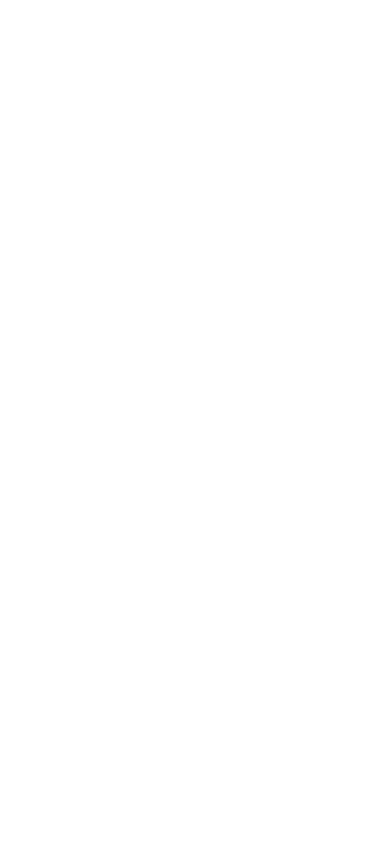
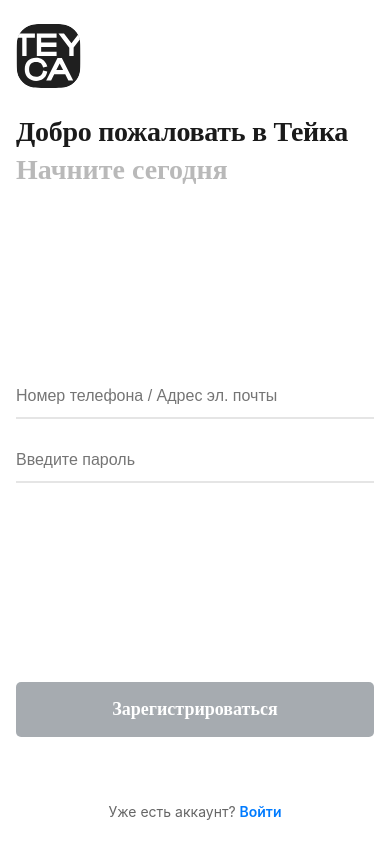
Before and after one commit to pavelgerasimchik20/empty-app, an Angular app: page /login in a window 390 px wide. Built offline with nearby package versions, Linux system fonts and the light colour scheme.

Commit message:
login page design finished + adaptive

```diff
--- a/src/app/pages/login/login.component.css
+++ b/src/app/pages/login/login.component.css
@@ -6,7 +6,129 @@
 
 .login-container {
   grid-column: span 5;
+  max-width: 400px;
+  margin: 0 auto;
+  padding: 40px 20px;
+  font-family: -apple-system, BlinkMacSystemFont, "Segoe UI", Roboto, sans-serif;
+  background: #ffffff;
+  align-content: center;
+}
+
+.welcome-section {
+  text-align: center;
+  margin-bottom: 32px;
+}
+
+.welcome-title {
+  font-family: Manrope;
+  font-weight: 800;
+  font-size: 30px;
+  line-height: 135%;
+  letter-spacing: -0.01em;
+  text-align: center;
+  margin: 0 0 8px 0;
+  color: #1a1a1a;
+}
+
+.welcome-subtitle {
+  font-family: Manrope;
+  font-weight: 800;
+  font-size: 30px;
+  line-height: 135%;
+  text-align: center;
+  color: #1a1a1a;
+  height: 1.5em;
+  opacity: 0.3;
+}
+
+.login-form {
+  margin-bottom: 24px;
+}
+
+.input-group {
+  margin-bottom: 20px;
+}
+
+.form-input-transparent {
+  width: 100%;
+  padding: 12px 0;
+  border: none;
+  border-bottom: 2px solid rgba(0, 0, 0, 0.1);
+  background: transparent;
+  font-size: 16px;
+  transition: border-color 1s;
+  box-sizing: border-box;
+  outline: none;
+}
+
+.form-input-transparent:focus {
+  border-bottom-color: #1f1f1f;
+}
+
+.form-input-transparent.ng-invalid.ng-touched {
+  border-bottom-color: #dc3545;
+}
+
+.submit-btn {
+  font-family: Manrope;
+  width: 100%;
+  padding: 14px;
+  background: #1f1f1f;
+  color: white;
+  border: none;
+  border-radius: 5px;
+  font-size: 18px;
+  /* font-size: 14px; не получается, совсем не виден */
+  line-height: 150%;
+  font-weight: 600;
+  cursor: pointer;
+  transition: background-color 0.2s;
+}
+
+.submit-btn:disabled {
+  background: #6c757d;
+  cursor: not-allowed;
+  opacity: 0.6;
+}
+
+.divider {
+  position: relative;
+  text-align: center;
+  margin: 24px 0;
+}
+
+.divider::before {
+  content: "";
+  position: absolute;
+  top: 50%;
+  left: 0;
+  right: 0;
+  height: 1px;
+  background: #e1e5e9;
+}
+
+.divider-text {
+  position: relative;
   background: white;
+  padding: 0 16px;
+  color: #666;
+  font-size: 14px;
+}
+
+.login-link {
+  text-align: center;
+}
+
+.login-link p {
+  margin: 0;
+  color: #666;
+  font-size: 14px;
+}
+
+.login-bold {
+  color: #007bff;
+  font-weight: 600;
+  cursor: pointer;
 }
 
 .content-container {
@@ -16,18 +138,21 @@
   background-repeat: no-repeat;
   background-size: contain;
   background-position: center;
-  height: 100%;
+  height: auto;
   display: flex;
   flex-direction: column;
   justify-content: space-between;
   padding: 35px;
+  margin: 20px 20px 20px 20px;
+  border-radius: 22px;
+  /* не нашел этот радиус, наверное это картинка такая */
 }
 
 .loyalty-program-label {
   display: flex;
   flex-direction: column;
   justify-content: space-between;
-  gap: 12px;
+  gap: 16px;
 }
 
 .title-base-text {
@@ -110,15 +235,67 @@
 }
 
 @media (max-width: 768px) {
-  .page {
-    grid-template-columns: 1fr;
+  .login-page {
+    display: flex;
   }
 
   .login-container {
-    grid-column: span 1;
+    display: flex;
+    flex-direction: column;
+    justify-content: space-between;
+    width: 100%;
+    padding: 24px 16px;
   }
 
   .content-container {
     display: none;
   }
+
+  .divider {
+    display: none;
+  }
+
+  .welcome-section {
+    text-align: left;
+    margin-bottom: 32px;
+  }
+
+  .welcome-title {
+    text-align: left;
+    font-size: 28px;
+    margin: 20px 0 0 0;
+  }
+
+  .welcome-subtitle {
+    text-align: left;
+    font-size: 28px;
+  }
+
+  .login-form {
+    margin-top: 40%;
+  }
+
+  .submit-btn {
+    margin-top: 75%;
+  }
 }
+
+@media (max-width: 768px) and (max-height: 844px) {
+  .login-form {
+    margin-top: 30%;
+  }
+
+  .submit-btn {
+    margin-top: 50%;
+  }
+}
+
+@media (max-width: 768px) and (max-height: 740px) {
+  .login-form {
+    margin-top: 25%;
+  }
+
+  .submit-btn {
+    margin-top: 40%;
+  }
+}
--- a/src/app/pages/login/login.component.html
+++ b/src/app/pages/login/login.component.html
@@ -1,5 +1,51 @@
 <div class="login-page">
-  <div class="login-container"></div>
+  <div class="login-container">
+    <div class="welcome-section">
+      <img src="../../../assets/svg/logo.svg" alt="logo" />
+      <h1 class="welcome-title">Добро пожаловать в Тейка</h1>
+      <p class="welcome-subtitle">Начните сегодня</p>
+    </div>
+
+    <form [formGroup]="form" (ngSubmit)="onSubmit()" class="login-form">
+      <div class="input-group">
+        <input
+          type="text"
+          formControlName="login"
+          class="form-input-transparent"
+          placeholder="Номер телефона / Адрес эл. почты"
+          autocomplete="off"
+          autocorrect="off"
+          autocapitalize="off"
+          spellcheck="false"
+        />
+      </div>
+
+      <div class="input-group">
+        <input
+          type="password"
+          formControlName="password"
+          placeholder="Введите пароль"
+          class="form-input-transparent"
+          autocomplete="new-password"
+          autocorrect="off"
+          autocapitalize="off"
+          spellcheck="false"
+        />
+      </div>
+
+      <button type="submit" class="submit-btn" [disabled]="form.invalid">
+        Зарегистрироваться
+      </button>
+    </form>
+
+    <div class="divider">
+      <span class="divider-text">ИЛИ</span>
+    </div>
+
+    <div class="login-link">
+      <p>Уже есть аккаунт? <strong class="login-bold">Войти</strong></p>
+    </div>
+  </div>
   <div class="content-container">
     <div class="loyalty-program-label">
       <span class="title-base-text title-regular-text">Программа</span>
@@ -8,31 +54,19 @@
     <div class="toggle-container">
       <div class="toggle-options">
         <div class="toggle-item">
-          <img
-            src="../../../assets/svg/percent.svg"
-            alt="bonus"
-          />
+          <img src="../../../assets/svg/percent.svg" alt="bonus" />
           <span class="text">Бонусные и скидочные программы</span>
         </div>
         <div class="toggle-item">
-          <img
-            src="../../../assets/svg/menu.svg"
-            alt="menu"
-          />
+          <img src="../../../assets/svg/menu.svg" alt="menu" />
           <span class="text">Приветственные бонусы и уровни</span>
         </div>
         <div class="toggle-item">
-          <img
-            src="../../../assets/svg/fire.svg"
-            alt="fire"
-          />
+          <img src="../../../assets/svg/fire.svg" alt="fire" />
           <span class="text">Правила сгорания и подтверждения списаний</span>
         </div>
         <div class="toggle-item">
-          <img
-            src="../../../assets/svg/shield.svg"
-            alt="shield"
-          />
+          <img src="../../../assets/svg/shield.svg" alt="shield" />
           <span class="text">Механизмы защиты от злоупотреблений</span>
         </div>
       </div>
```
Also changed, not shown: src/assets/svg/logo.svg (added).
